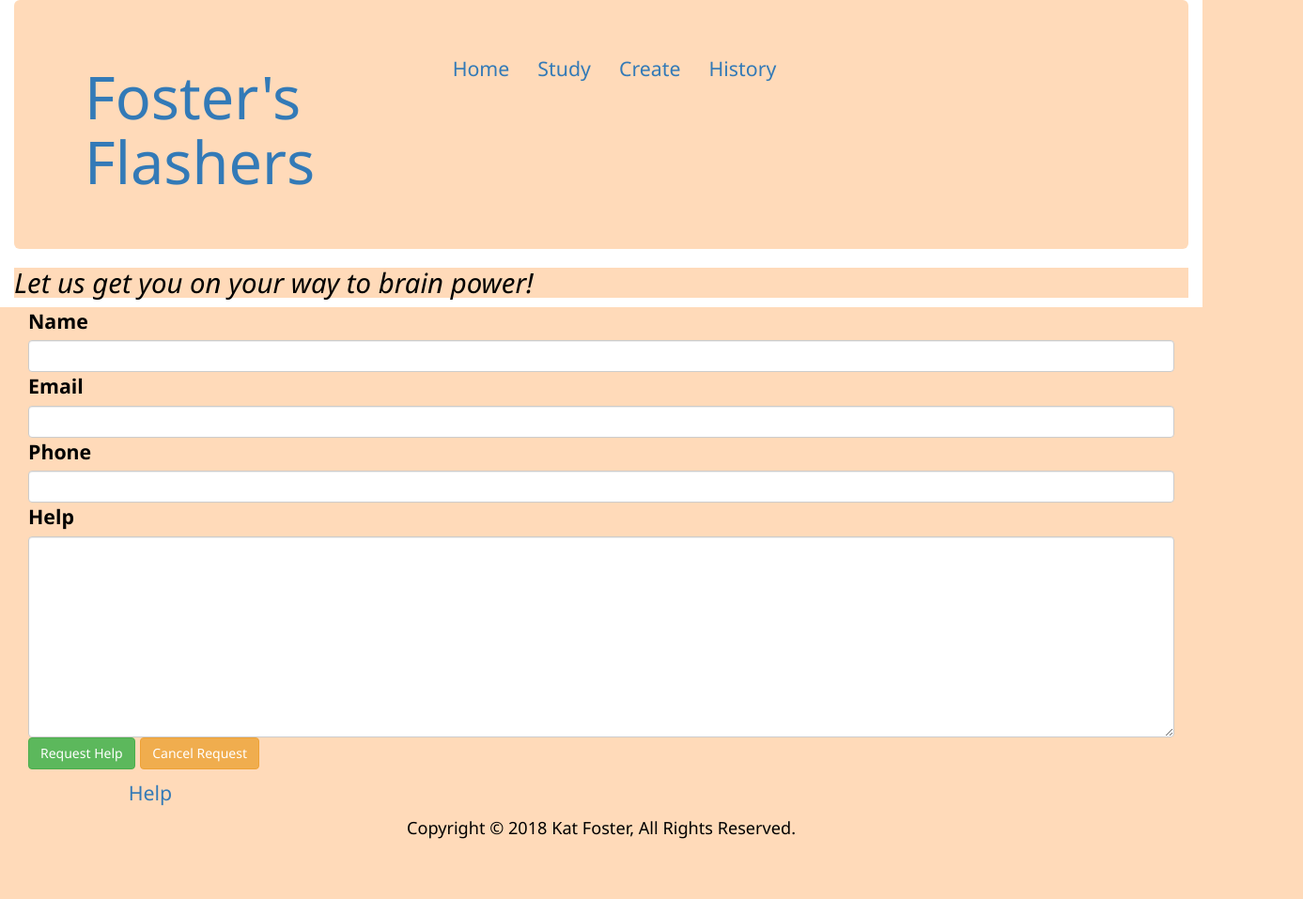
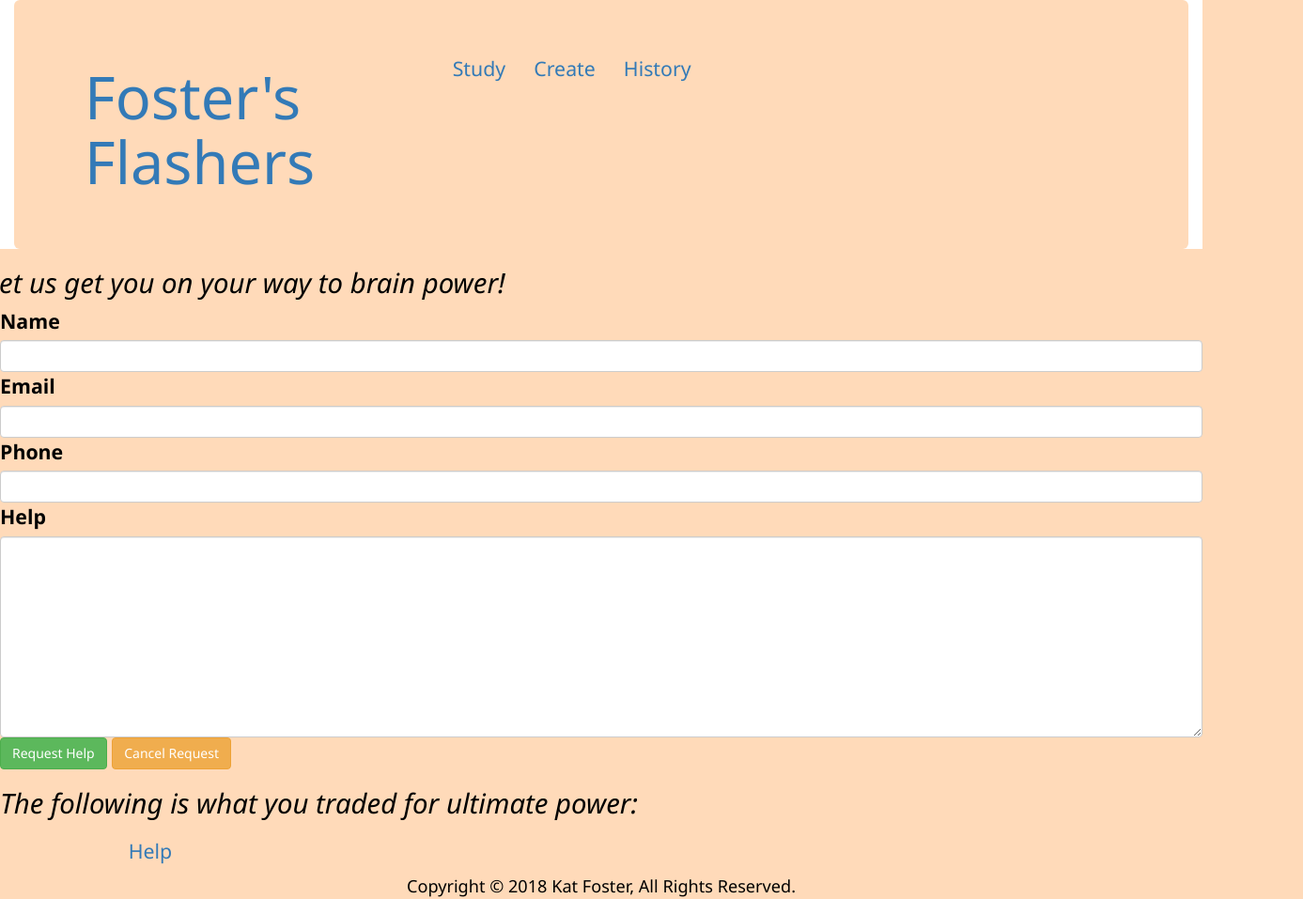
Before and after one commit to kafoste3/kat-flashcard, a plain HTML site: page help.html in a window 1280 px wide. Shown: the whole page at 94% size, 1387 px wide, since content can reach past the window. Before the commit the page ends 895 px from the top, so only its background shows below. Drawn offline with nearby package versions, Linux system fonts and the light colour scheme.

Commit message:
Still working on returning value

```diff
--- a/help.html
+++ b/help.html
@@ -16,9 +16,6 @@
       <nav class="col-sm-8">
         <ul class="nav navbar-nav">
           <li>
-            <a href="index.html">Home</a>
-          </li>
-          <li>
             <a href="study.html">Study</a>
           </li>
           <li>
@@ -30,7 +27,8 @@
         </ul>
       </nav>
     </header> <!-- End of the Upper Navigation of the Page-->
-    <main>
+    <main class="row">
+      <section class="row">
         <h2 class="col-sm=12">Let us get you on your way to brain power!</h2> <!-- Allow Users to Create a Request for Help -->
         <form action="" class="col-sm-12" method="POST">
           <label for="">Name</label>
@@ -45,9 +43,15 @@
           <button type="submit" class="btn btn-success">Request Help</button> <!-- Send Users Request for Help-->
           <button type="reset" class="btn btn-warning">Cancel Request</button> <!-- Remove Request Input for Clean Form-->
         </form>
+      </section>
+      <section>
+        <!-- Output of submitting to form -->
+        <h2>The following is what you traded for ultimate power: </h2>
+        <p id="information"></p>
+      </section>
     </main>
     <footer class="row">
-      <nav class="col-sm-12 col-sm-offset-1"> <!-- Lower Navigation of the Page -->
+      <nav class="col-sm-6 col-sm-offset-1"> <!-- Lower Navigation of the Page -->
         <ul class="nav navbar-nav">
           <li>
             <a href="help.html">Help</a>
@@ -58,5 +62,6 @@
           Copyright &copy; 2018 Kat Foster, All Rights Reserved.
       </small>
     </footer>
+    <script src="scripts/help.js"></script>
   </body>
 </html>
```
Lines whose indentation alone changed are shown as unchanged.
